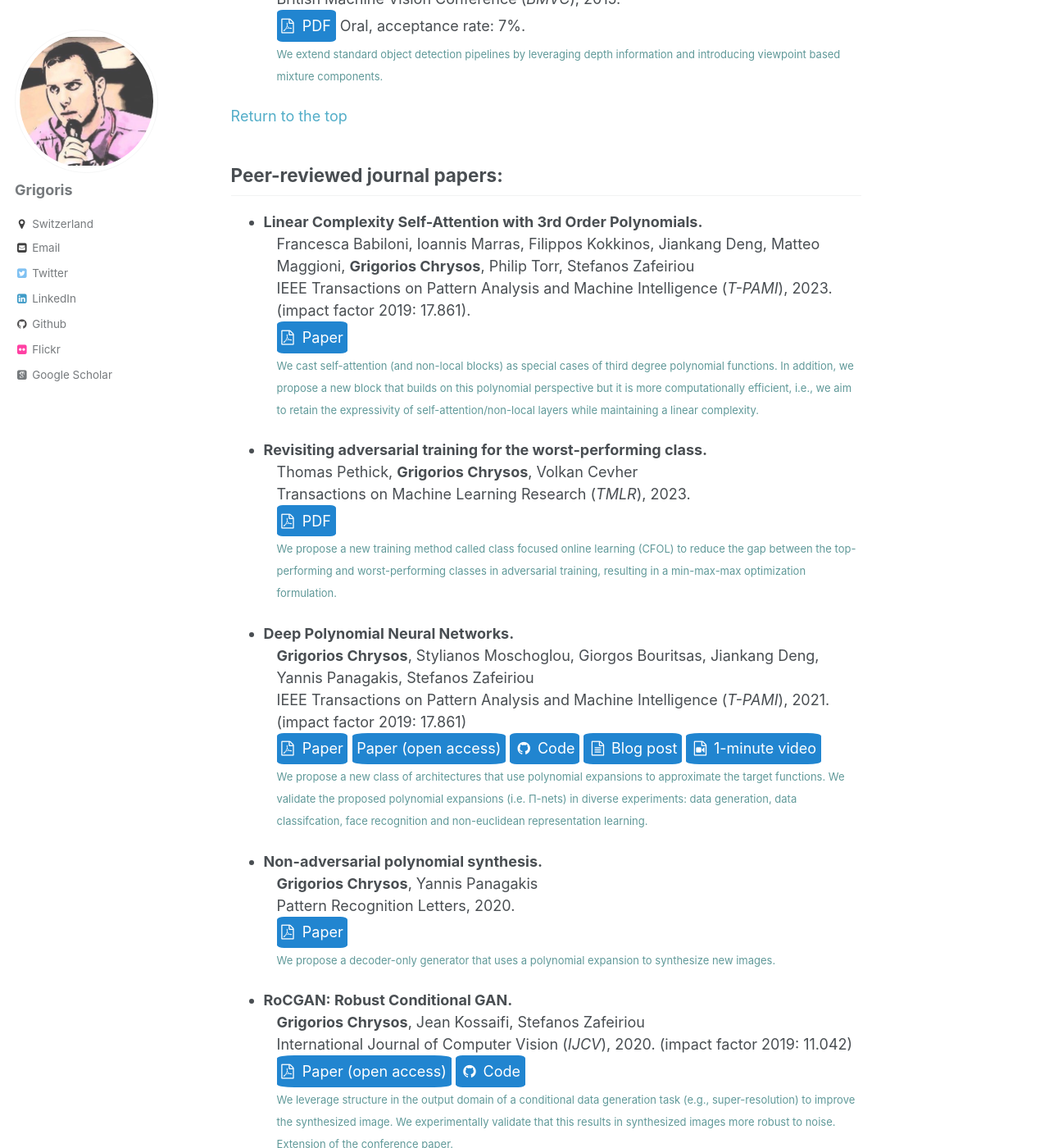
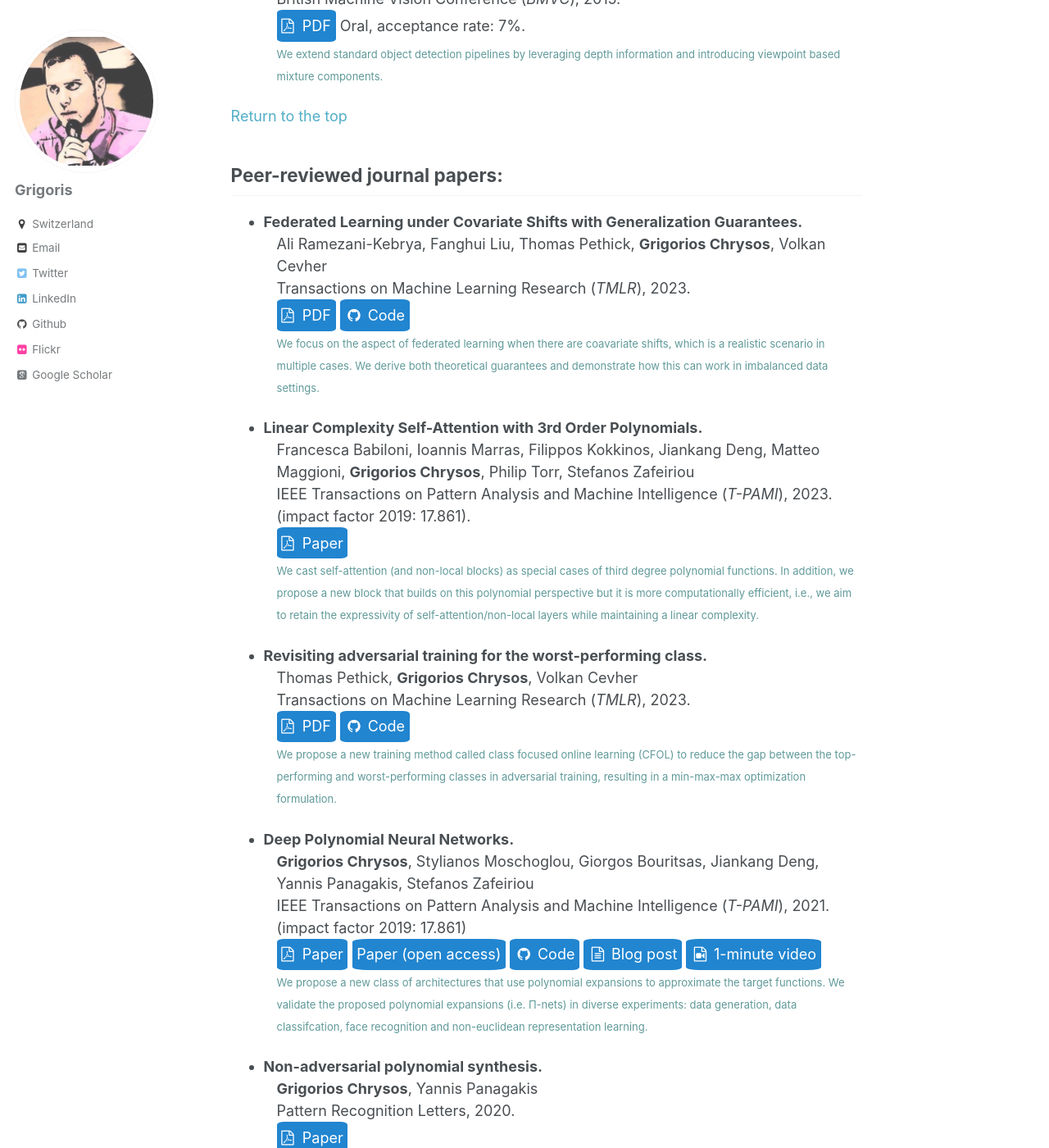
Before and after one commit to grigorisg9gr/grigorisg9gr.github.io, a Jekyll site: the page built from _publications/index.html, in a window 1280 px wide and 1400 px high, scrolled down 4333 px. Shown: the whole window at 82% size. Built offline with Jekyll 4.4.1, drawn with Linux system fonts in a browser that asks for light colours; some web fonts are replaced.

Commit message:
Add the federated learning paper.

```diff
--- a/_pages/code/index.html
+++ b/_pages/code/index.html
@@ -21,6 +21,7 @@ comments: false
                                           <li><span class="thick">The <a href="https://github.com/grigorisg9gr/regularized_polynomials">source code</a> from our work (CVPR'23) on regularization of the polynomial networks (for recognition). <br /></span></li>
                               </ul>
                   </li>
+		  <li><a href="https://github.com/LIONS-EPFL/Federated_Learning_Covariate_Shift_Code">Source code</a> for our paper (TMLR'23) on federated learning with covariate shift.</li>
 		  <li><a href="https://github.com/LIONS-EPFL/class-focused-online-learning-code">Source code</a> for our paper (TMLR'23) on improving the worst class under adversarial training.</li>
                   <li><a href="https://github.com/tensorly/Proceedings_IEEE_companion_notebooks">Source code</a> for our review paper (Proceedings of the IEEE, 2021) on tensor methods.</li>
                   <li><a href="https://github.com/grigorisg9gr/rocgan">Source code</a> for our work (ICLR'19/IJCV'20) on robust generative models. </li>
--- a/_publications/index.html
+++ b/_publications/index.html
@@ -272,6 +272,15 @@ collection: publications
 
 
 
+<li><strong>Federated Learning under Covariate Shifts with Generalization Guarantees.</strong>
+    <div style="padding-left: 16px">
+      <p>Ali Ramezani-Kebrya, Fanghui Liu, Thomas Pethick, <strong>Grigorios Chrysos</strong>, Volkan Cevher<br>
+      Transactions on Machine Learning Research (<em>TMLR</em>), 2023. <br>
+      <a style="color: white; text-decoration: none;" href="https://openreview.net/forum?id=wkecshlYxI"><span class="buttong button-round"> <i class="fa fa-file-pdf-o" aria-hidden="true"></i> &nbsp;PDF</span></a>
+      <a style="color: white; text-decoration: none;" href="https://github.com/LIONS-EPFL/Federated_Learning_Covariate_Shift_Code"><span class="buttong button-round"> <i class="fa fa-fw fa-github" aria-hidden="true"></i>&nbsp;Code</span></a> <br>
+      <span style="color: #609999; font-size: 13px; line-height: 13px;">We focus on the aspect of federated learning when there are coavariate shifts, which is a realistic scenario in multiple cases. We derive both theoretical guarantees and demonstrate how this can work in imbalanced data settings.</span></p>
+    </div></li>
+
 
 
 <li><strong>Linear Complexity Self-Attention with 3rd Order Polynomials.</strong>
@@ -289,7 +298,8 @@ collection: publications
     <div style="padding-left: 16px">
       <p>Thomas Pethick, <strong>Grigorios Chrysos</strong>, Volkan Cevher<br>
       Transactions on Machine Learning Research (<em>TMLR</em>), 2023. <br>
-      <a style="color: white; text-decoration: none;" href="https://openreview.net/forum?id=wkecshlYxI"><span class="buttong button-round"> <i class="fa fa-file-pdf-o" aria-hidden="true"></i> &nbsp;PDF</span></a><br>
+      <a style="color: white; text-decoration: none;" href="https://openreview.net/forum?id=wkecshlYxI"><span class="buttong button-round"> <i class="fa fa-file-pdf-o" aria-hidden="true"></i> &nbsp;PDF</span></a>
+      <a style="color: white; text-decoration: none;" href="https://github.com/LIONS-EPFL/class-focused-online-learning-code"><span class="buttong button-round"> <i class="fa fa-fw fa-github" aria-hidden="true"></i>&nbsp;Code</span></a> <br>
       <span style="color: #609999; font-size: 13px; line-height: 13px;">We propose a new training method called class focused online learning (CFOL) to reduce the gap between the top-performing and worst-performing classes in adversarial training, resulting in a min-max-max optimization formulation.</span></p>
     </div></li>
 
--- a/index.html
+++ b/index.html
@@ -19,7 +19,8 @@ My research focuses on reliable machine learning and the design and study of exp
 
 <h2>News</h2>
 <ul>
-    <li>May 2023: The following paper has been accepted at <strong>Transactions on Machine Learning Research (TMLR)</strong>: <span style="color: #0000ff;">`Federated Learning under Covariate Shifts with Generalization Guarantees'</span>. More details soon.
+    <li>June 2023: Organizing a tutorial titled `Deep Learning Theory for Vision' at CVPR'23 on 19th June. More information: <a href="https://dl-theory.github.io/">https://dl-theory.github.io/</a>.
+    <li>May 2023: The following paper has been accepted at <strong>Transactions on Machine Learning Research (TMLR)</strong>: <a href="https://openreview.net/forum?id=N7lCDaeNiS"><span style="color: #0000ff;">`Federated Learning under Covariate Shifts with Generalization Guarantees'</span></a>.
     <li>April 2023: The following paper has been accepted at <strong>ICML 2023</strong>: <a href="https://arxiv.org/abs/2305.19377"><span style="color: #0000ff;">`Benign Overfitting in Deep Neural Networks under Lazy Training'</span></a>.
     <li>April 2023: Awarded the <a href="https://www.daad.de/en/the-daad/postdocnet/details-and-application/">DAAD AInet Fellowship</a>, which is awarded to outstanding early career researchers. Topic: generative model in ML.</li>
     <li>March 2023: The following paper has been accepted at <strong>CVPR 2023</strong>: '<em><a href="http://arxiv.org/abs/2303.13896"><span style="color: #0000ff;">Regularization of polynomial networks for image recognition</span></a></em>'. </li>
```
